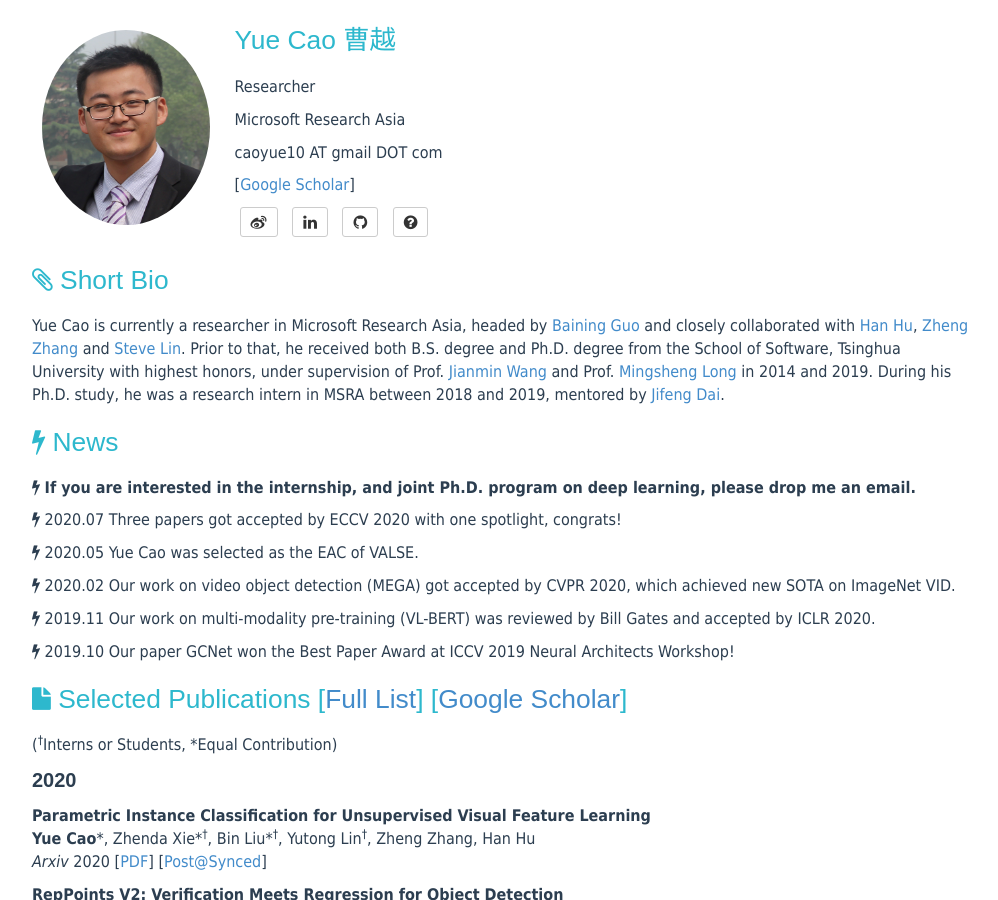
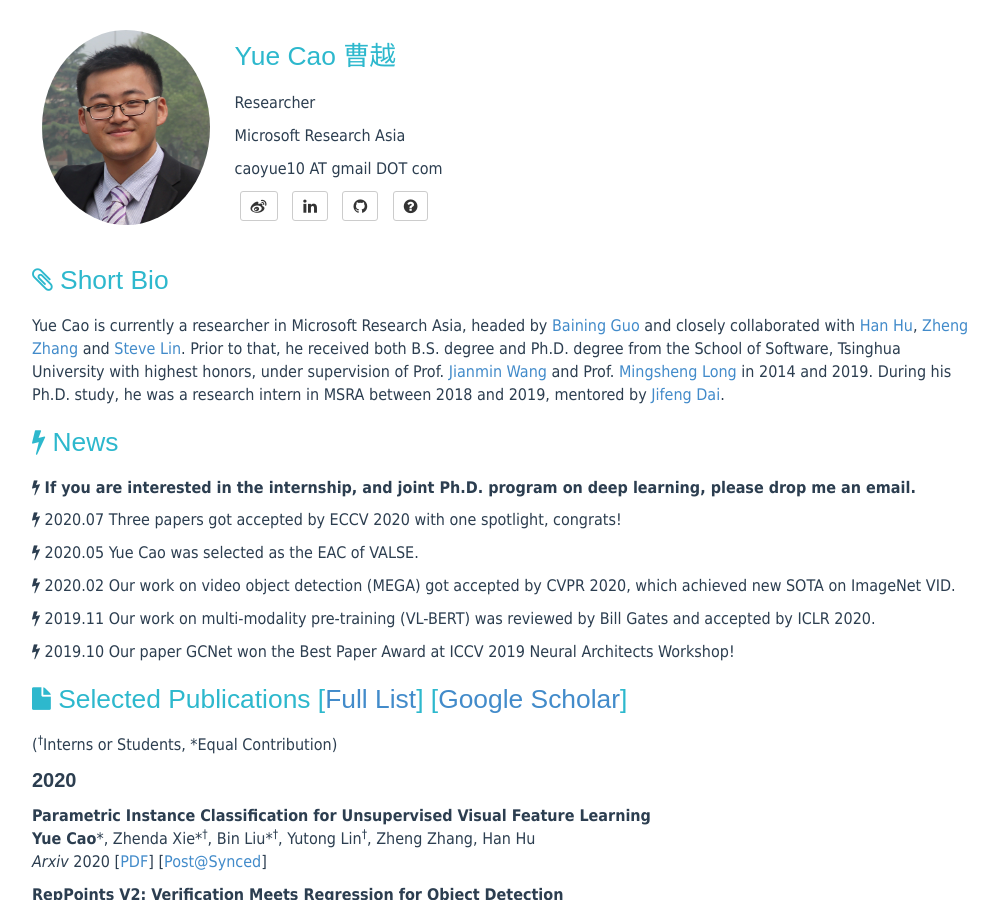
Before and after one commit to caoyue10/caoyue10.github.io, a Jekyll site: the page built from index.html, in a window 1280 px wide and 900 px high. Shown: the whole window, without its empty margins (138-1136 px from the left). Built offline with Jekyll 4.4.1, drawn with Linux system fonts in a browser that asks for light colours; the list of posts is cut into pages by our own code.

Commit message:
Update title.html

```diff
--- a/_includes/title.html
+++ b/_includes/title.html
@@ -8,7 +8,6 @@
     <!--<div class="text-center"><a href="http://www.thss.tsinghua.edu.cn/">School of Software</a>, <a href="http://www.tsinghua.edu.cn/publish/newthu/index.html">Tsinghua University</a></div>-->
     <p>Microsoft Research Asia</p>
     <p>caoyue10 AT gmail DOT com</p>
-   <p>[<a href="https://scholar.google.com/citations?user=iRUO1ckAAAAJ&hl=zh-CN" target="_blank">Google Scholar</a>]</p>
 <div id="contact-list">
 	<ul class="list-unstyled list-inline">
 		{% if site.author.twitter %}
```
